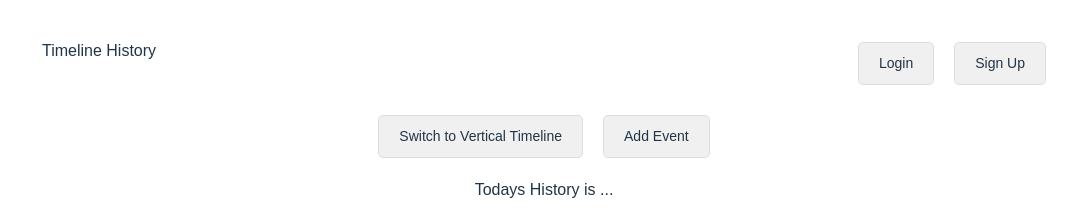
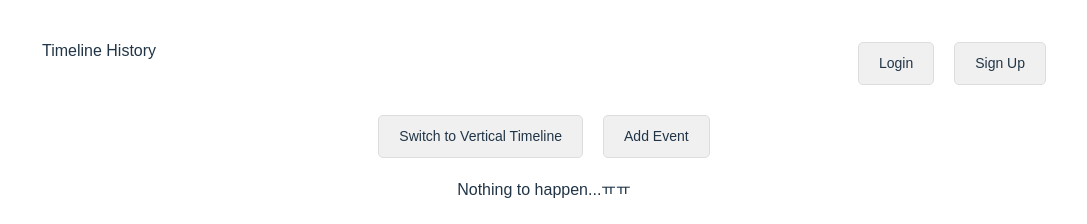
Before and after one commit to racuca/timelineapp, a React (Vite) app in the folder reactproject1/: page / in a window 1280 px wide. Shown: the top 224 px of the page, without its empty margins (96-1183 px from the left). Built offline with nearby package versions, Linux system fonts and the light colour scheme; no server answers.

Commit message:
todayevent 가 있을 때만 표시하기 utf-8 로 저장

```diff
--- a/reactproject1/src/components/TodaysHistory.jsx
+++ b/reactproject1/src/components/TodaysHistory.jsx
@@ -5,10 +5,27 @@ import { parseDate } from "../parseUtils";
 import Cookies from "js-cookie";
 
 const TodaysHistory = ({ serverurl }) => {
+
+    const [todayevents, setTodayevents] = useState([]);
+
+    useEffect(() => {
+
+        const now = new Date();
+        // query Today events
+        setTodayevents(null);
+
+
+    }, []); // 빈 배열을 넣어 처음 렌더링 시 한 번만 실행
+
+
+
     return (
-
         <div>
-            Todays History is ...
+            {todayevents ? (
+                <p>Todays History is ...</p>
+            ) : (
+                <p>Nothing to happen...ㅠㅠ</p>
+            )}
         </div>
     );
 
```
